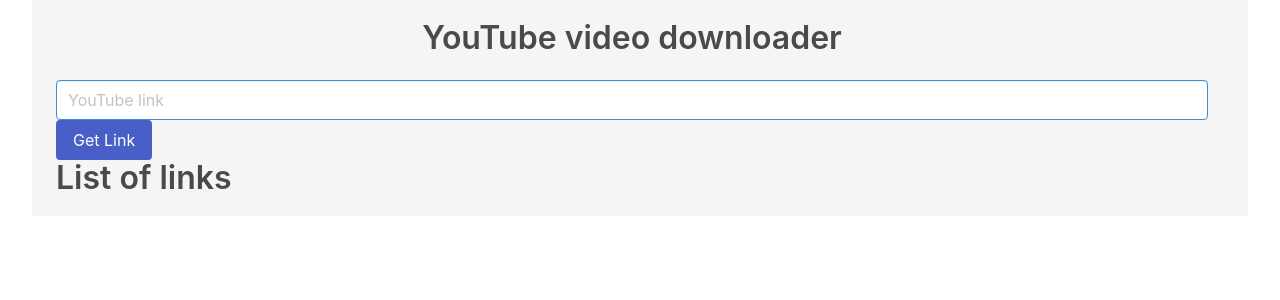
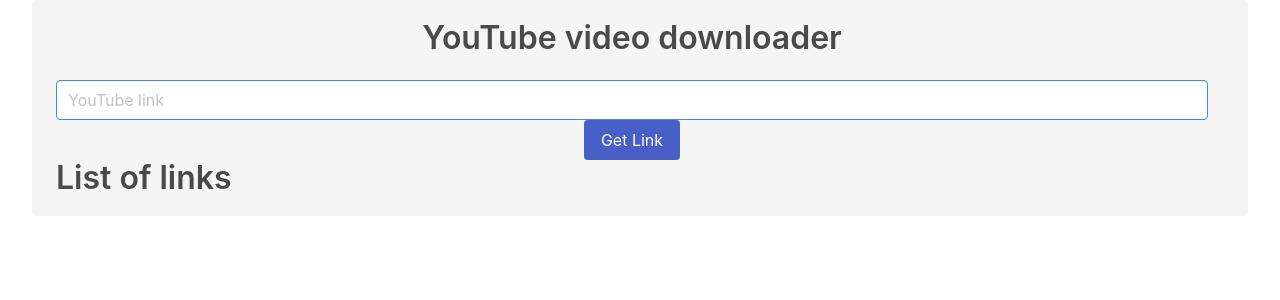
Before and after one commit to prokawsar/youtube-video-downloader, a Svelte app: page / in a window 1280 px wide. Shown: the top 300 px of the page. Built offline with nearby package versions, Linux system fonts and the light colour scheme.

Commit message:
added button event

```diff
--- a/src/components/views/SearchBar.svelte
+++ b/src/components/views/SearchBar.svelte
@@ -1,12 +1,25 @@
+<script>
 
+import LinkViewer from './ResultPanel.svelte';
+
+let result_state = false
+
+let getLink = (event) => {
+  event.stopPropagation()
+	result_state = true
+}
+</script>
 <div>
 	<h1 class="title has-text-centered">YouTube video downloader</h1>
 
 	<div class="field">
-		<div class="control">
+		<div class="control has-text-centered">
 			<input class="input is-info" type="text" placeholder="YouTube link">
-			<a class="button is-link" href="#">Get Link</a>
+			<button class="button is-link" on:click={getLink}>Get Link</button>
 		</div>
 	</div>
 
+	{#if result_state}
+		<LinkViewer />
+	{/if}
 </div>
```
